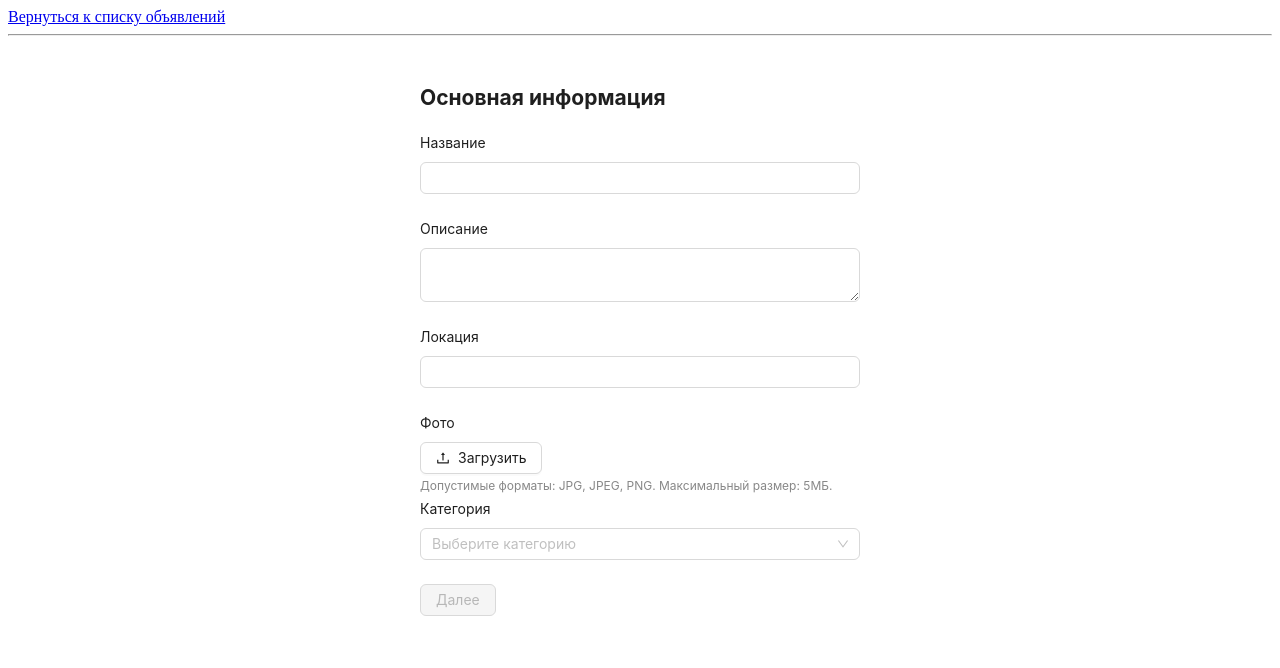
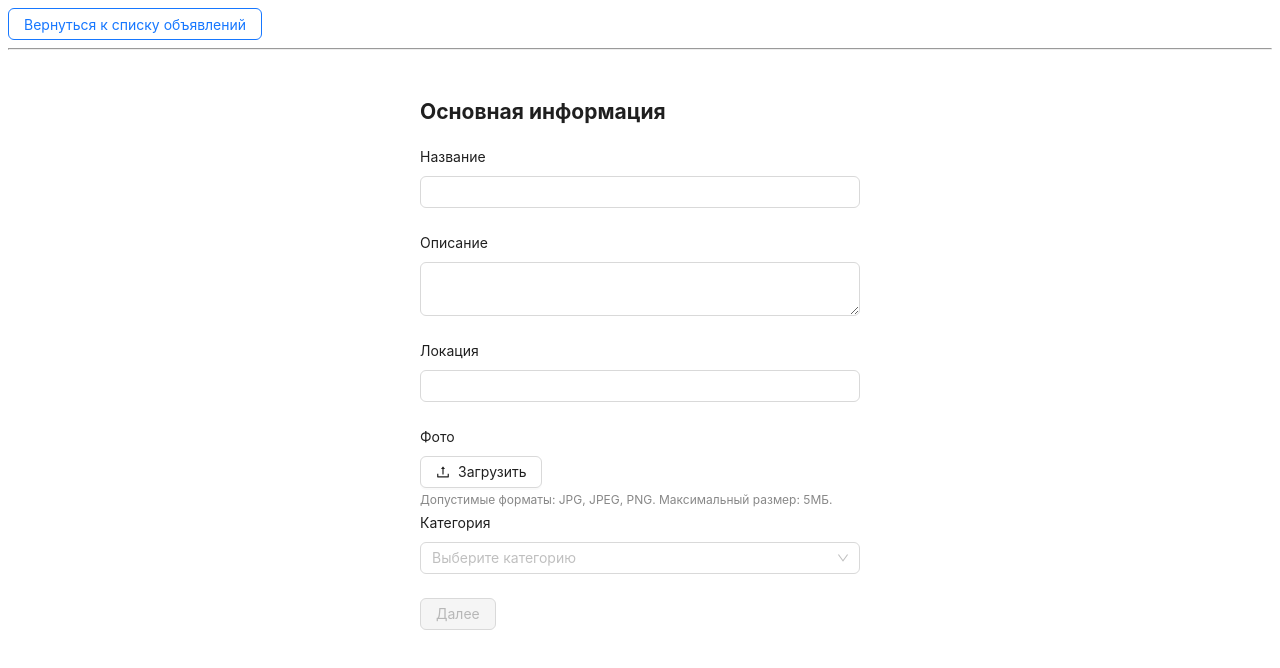
Before and after one commit to Belousmind/internship-test-assignment-, a React (Vite) app in the folder frontend/: page /form in a window 1280 px wide. Shown: the top 668 px of the page. Built offline with nearby package versions, Linux system fonts and the light colour scheme.

Commit message:
feat: add style to links

```diff
--- a/frontend/src/components/AdPage/AdPage.jsx
+++ b/frontend/src/components/AdPage/AdPage.jsx
@@ -1,6 +1,7 @@
 import React, { useEffect, useState } from 'react';
 import { Link, useParams } from "react-router-dom";
 import axios from "axios";
+import { Button } from 'antd';
 
 
 const AdPage = () => {
@@ -31,7 +32,9 @@ const AdPage = () => {
 
   return (
     <div>
-      <Link to="/form" state={{ item }}>Редактировать</Link>
+      <Link to="/form" state={{ item }}>
+        <Button type="primary" ghost>Редактировать</Button>
+      </Link>
       <hr />
 
       <h2>{item.name}</h2>
@@ -45,7 +48,9 @@ const AdPage = () => {
       {item.type === "Услуги" && <Service item={item}/>}
 
       <hr />
-      <Link to="/list">Назад к списку</Link>
+      <Link to="/list">
+        <Button type="primary" ghost>Вернуться к списку объявлений</Button>
+      </Link>
     </div>
 )};
 
--- a/frontend/src/components/Form/Form.jsx
+++ b/frontend/src/components/Form/Form.jsx
@@ -2,7 +2,7 @@ import { useState, useEffect } from "react";
 import { Link, useNavigate, useLocation } from "react-router-dom";
 import { useForm } from "react-hook-form";
 import axios from "axios";
-import { Form } from "antd";
+import { Form, Button } from "antd";
 import FormStep1 from "./FormStep1/FormStep1";
 import FormStep2 from "./FormStep2/FormStep2";
 
@@ -61,7 +61,10 @@ const FormPage = () => {
 
   return (
     <>
-      <Link to="/list">Вернуться к списку объявлений</Link>
+
+      <Link to="/list">
+        <Button type="primary" ghost>Вернуться к списку объявлений</Button>
+      </Link>
       <hr />
 
       <Form layout="vertical" style={{ maxWidth: "480px", margin: "0 auto", padding: "20px" }}>
--- a/frontend/src/components/List/List.jsx
+++ b/frontend/src/components/List/List.jsx
@@ -2,7 +2,7 @@ import React, { useEffect, useState } from "react";
 import { Link } from "react-router-dom";
 
 import ListItem from '../ListItem/ListItem';
-import { Pagination, Input } from "antd";
+import { Pagination, Input, Button } from "antd";
 
 const { Search } = Input;
 
@@ -46,7 +46,9 @@ const List = () => {
   return (
   <>
     <h1>Список объявлений</h1>
-    <Link to="/form">Создать объявление</Link>
+    <Link to="/form">
+      <Button type="primary" ghost>Разместить объявление</Button>
+    </Link>
     <hr />
 
     <Search
--- a/frontend/src/components/ListItem/ListItem.jsx
+++ b/frontend/src/components/ListItem/ListItem.jsx
@@ -1,5 +1,6 @@
 import React from "react";
 import { Link } from "react-router-dom";
+import { Button } from "antd";
 
 const ListItem = ({ item }) => {
   return (
@@ -9,8 +10,8 @@ const ListItem = ({ item }) => {
       <p><strong>Локация:</strong> {item.location}</p>
       <p><strong>Категория:</strong>{item.type}</p>
 
-      <Link to={`/list/${item.id}`} className="open-btn">
-        Открыть
+      <Link to={`/list/${item.id}`}>
+        <Button type="primary" ghost>Открыть</Button>
       </Link>
     </div>
   );
```
